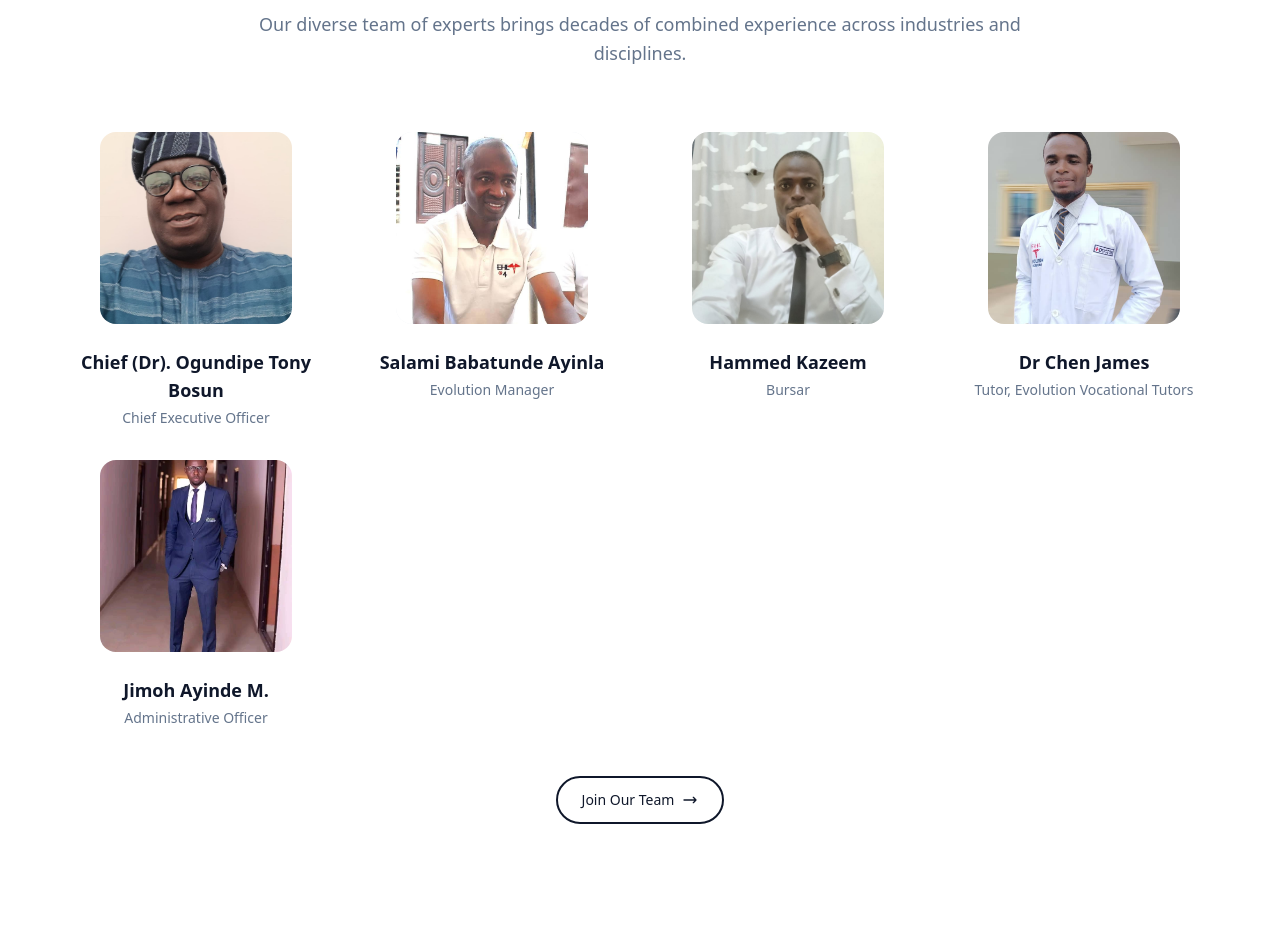
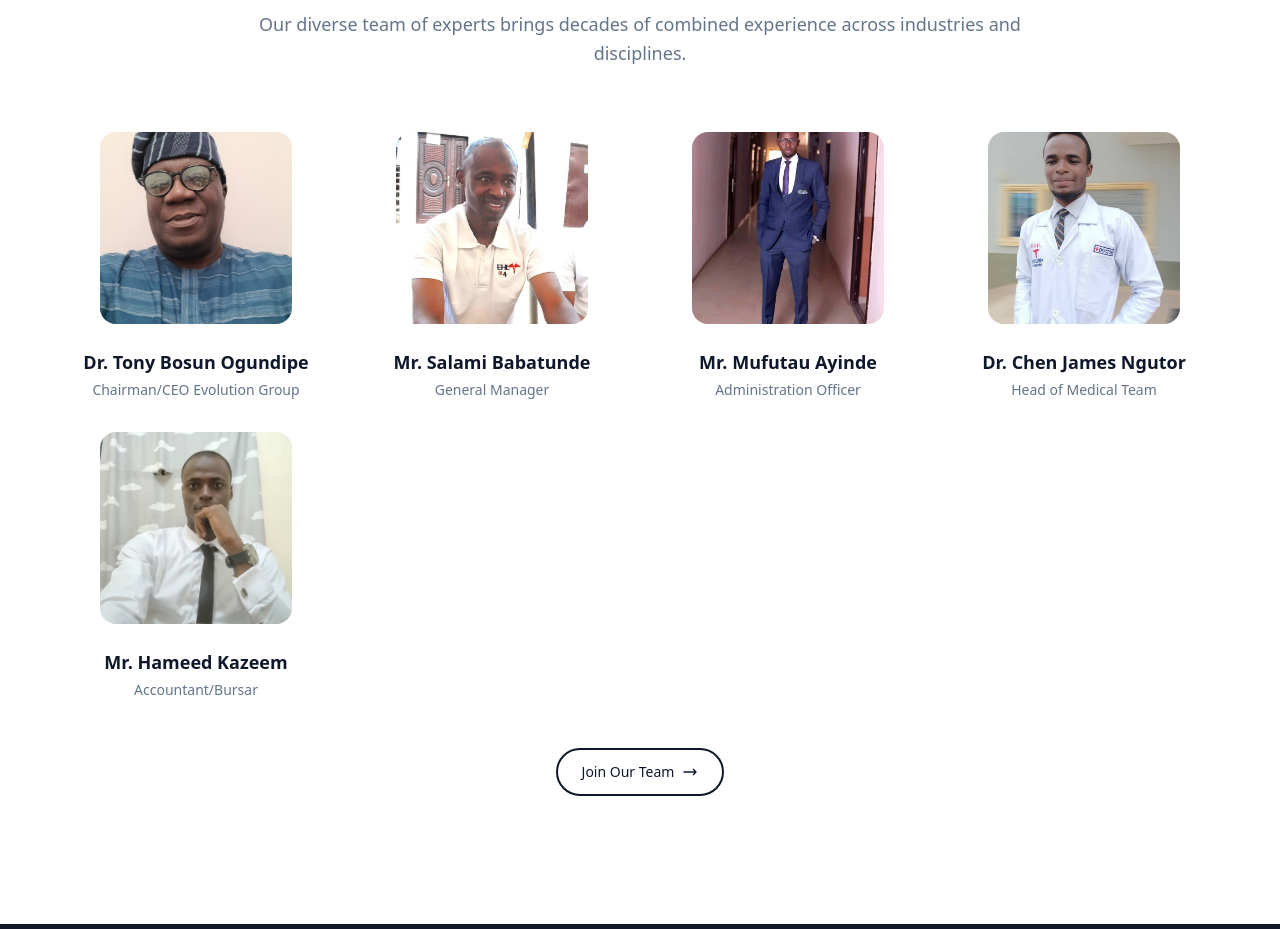
Before and after one commit to agbona24/evolution, a Next.js app: page /about in a window 1280 px wide. Shown: the part 4400-5329 px from the top of the page. Built offline with nearby package versions, Linux system fonts and the light colour scheme.

Commit message:
Update team members with correct names and positions

```diff
--- a/src/app/about/page.tsx
+++ b/src/app/about/page.tsx
@@ -234,11 +234,11 @@ function ValuesSection() {
 // ============================================
 
 const team = [
-  { name: 'Chief (Dr). Ogundipe Tony Bosun', role: 'Chief Executive Officer', image: '/images/ceo.jpeg' },
-  { name: 'Salami Babatunde Ayinla', role: 'Evolution Manager', image: '/images/salami.jpeg' },
-  { name: 'Hammed Kazeem', role: 'Bursar', image: '/images/bursar.jpeg' },
-  { name: 'Dr Chen James', role: 'Tutor, Evolution Vocational Tutors', image: '/images/tutor1.jpeg' },
-  { name: 'Jimoh Ayinde M.', role: 'Administrative Officer', image: '/images/admission_officer.jpeg' },
+  { name: 'Dr. Tony Bosun Ogundipe', role: 'Chairman/CEO Evolution Group', image: '/images/ceo.jpeg' },
+  { name: 'Mr. Salami Babatunde', role: 'General Manager', image: '/images/salami.jpeg' },
+  { name: 'Mr. Mufutau Ayinde', role: 'Administration Officer', image: '/images/admission_officer.jpeg' },
+  { name: 'Dr. Chen James Ngutor', role: 'Head of Medical Team', image: '/images/tutor1.jpeg' },
+  { name: 'Mr. Hameed Kazeem', role: 'Accountant/Bursar', image: '/images/bursar.jpeg' },
 ];
 
 function TeamSection() {
```
